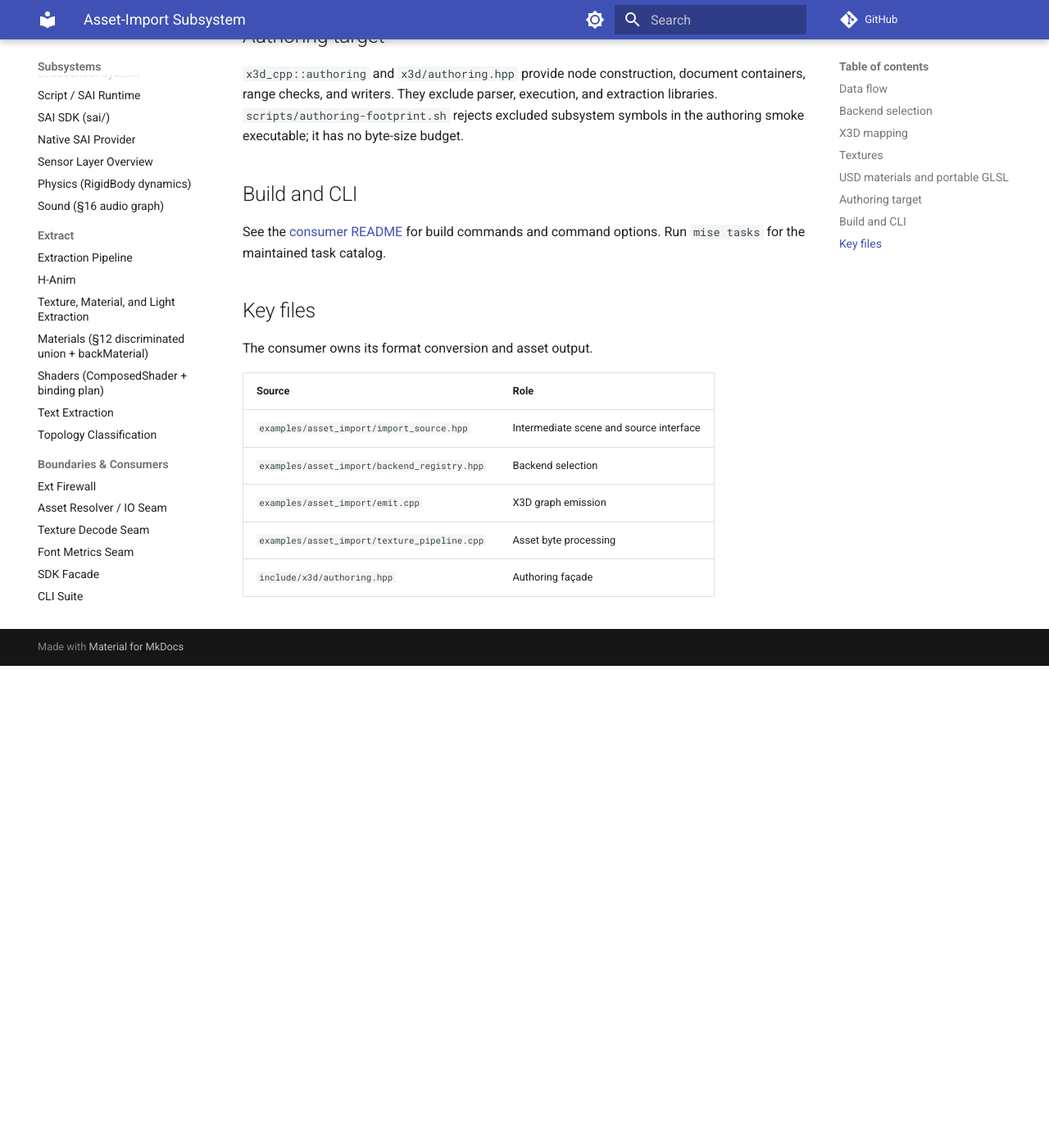
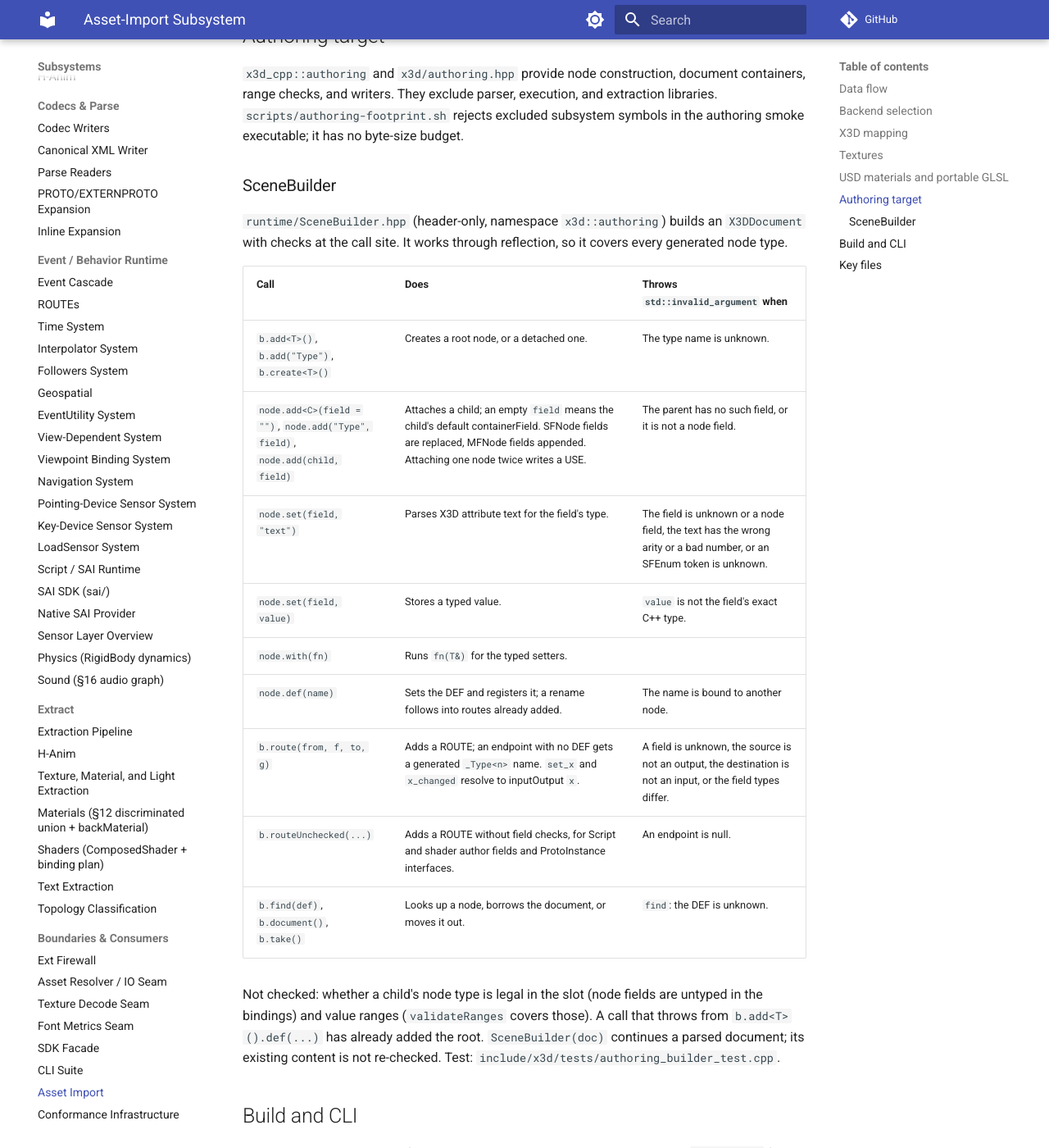
Before and after one commit to delta9000/x3d-cpp, an MkDocs documentation site: the page built from docs/wiki/subsystems/asset-import.md, in a window 1280 px wide and 1400 px high, scrolled down 1901 px. Shown: the whole window at 82% size. Built offline with MkDocs 1.6.1 and Material for MkDocs 9.7.7, drawn with Linux system fonts in a browser that asks for light colours; comment, search, counter and statistics services are not loaded; before the commit the page ends 2713 px from its top, so only the background shows below that; some of the changed text lies outside the part shown.

Commit message:
feat(authoring): SceneBuilder for checked scene construction
Header-only fluent builder in the slim authoring surface (also exported as
sdk::SceneBuilder). Children attach through reflection by containerField;
set() takes X3D text or a typed value; route() checks field existence,
direction and type and gives unnamed endpoints a DEF. Mistakes throw
std::invalid_argument at the call site.

Co-Authored-By: Claude Fable 5.2 <noreply@anthropic.com>

```diff
--- a/docs/wiki/subsystems/asset-import.md
+++ b/docs/wiki/subsystems/asset-import.md
@@ -74,6 +74,30 @@ containers, range checks, and writers. They exclude parser, execution, and
 extraction libraries. `scripts/authoring-footprint.sh` rejects excluded
 subsystem symbols in the authoring smoke executable; it has no byte-size budget.
 
+### SceneBuilder
+
+`runtime/SceneBuilder.hpp` (header-only, namespace `x3d::authoring`) builds an
+`X3DDocument` with checks at the call site. It works through reflection, so it
+covers every generated node type.
+
+| Call | Does | Throws `std::invalid_argument` when |
+|---|---|---|
+| `b.add<T>()`, `b.add("Type")`, `b.create<T>()` | Creates a root node, or a detached one. | The type name is unknown. |
+| `node.add<C>(field = "")`, `node.add("Type", field)`, `node.add(child, field)` | Attaches a child; an empty `field` means the child's default containerField. SFNode fields are replaced, MFNode fields appended. Attaching one node twice writes a USE. | The parent has no such field, or it is not a node field. |
+| `node.set(field, "text")` | Parses X3D attribute text for the field's type. | The field is unknown or a node field, the text has the wrong arity or a bad number, or an SFEnum token is unknown. |
+| `node.set(field, value)` | Stores a typed value. | `value` is not the field's exact C++ type. |
+| `node.with(fn)` | Runs `fn(T&)` for the typed setters. | |
+| `node.def(name)` | Sets the DEF and registers it; a rename follows into routes already added. | The name is bound to another node. |
+| `b.route(from, f, to, g)` | Adds a ROUTE; an endpoint with no DEF gets a generated `_Type<n>` name. `set_x` and `x_changed` resolve to inputOutput `x`. | A field is unknown, the source is not an output, the destination is not an input, or the field types differ. |
+| `b.routeUnchecked(...)` | Adds a ROUTE without field checks, for Script and shader author fields and ProtoInstance interfaces. | An endpoint is null. |
+| `b.find(def)`, `b.document()`, `b.take()` | Looks up a node, borrows the document, or moves it out. | `find`: the DEF is unknown. |
+
+Not checked: whether a child's node type is legal in the slot (node fields are
+untyped in the bindings) and value ranges (`validateRanges` covers those). A
+call that throws from `b.add<T>().def(...)` has already added the root.
+`SceneBuilder(doc)` continues a parsed document; its existing content is not
+re-checked. Test: `include/x3d/tests/authoring_builder_test.cpp`.
+
 ## Build and CLI
 
 See the [consumer README](https://github.com/delta9000/x3d-cpp/blob/main/examples/asset_import/README.md) for build
@@ -90,3 +114,4 @@ The consumer owns its format conversion and asset output.
 | `examples/asset_import/emit.cpp` | X3D graph emission |
 | `examples/asset_import/texture_pipeline.cpp` | Asset byte processing |
 | `include/x3d/authoring.hpp` | Authoring façade |
+| `runtime/SceneBuilder.hpp` | Checked scene construction |
```
Also changed, not shown: CHANGELOG.md (+10 -0 lines), README.md (+19 -2 lines), docs/sdk/v1-capabilities.md (+1 -0 lines), docs/wiki/subsystems/sdk-facade.md (+3 -1 lines), 7 other files.
